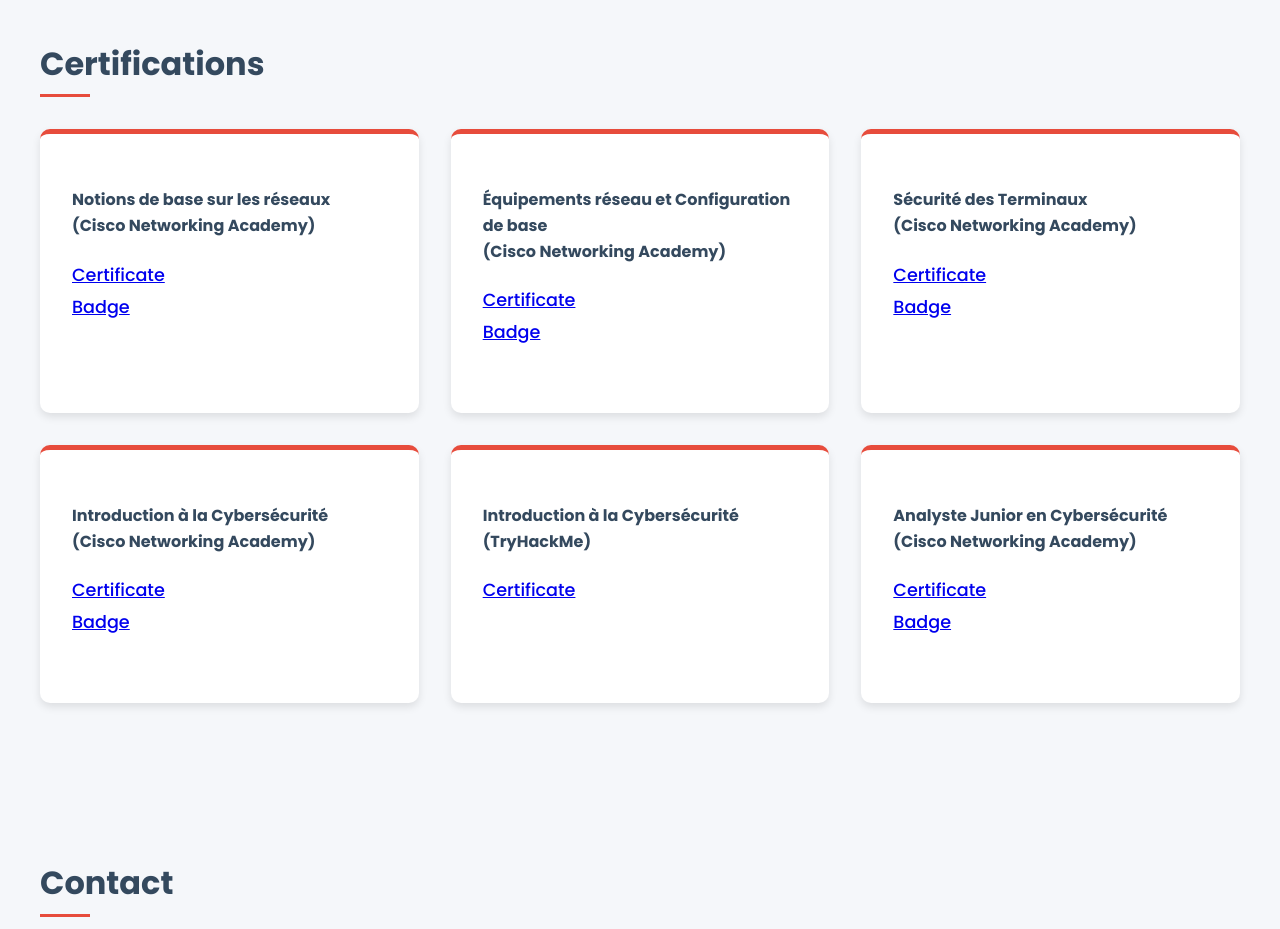
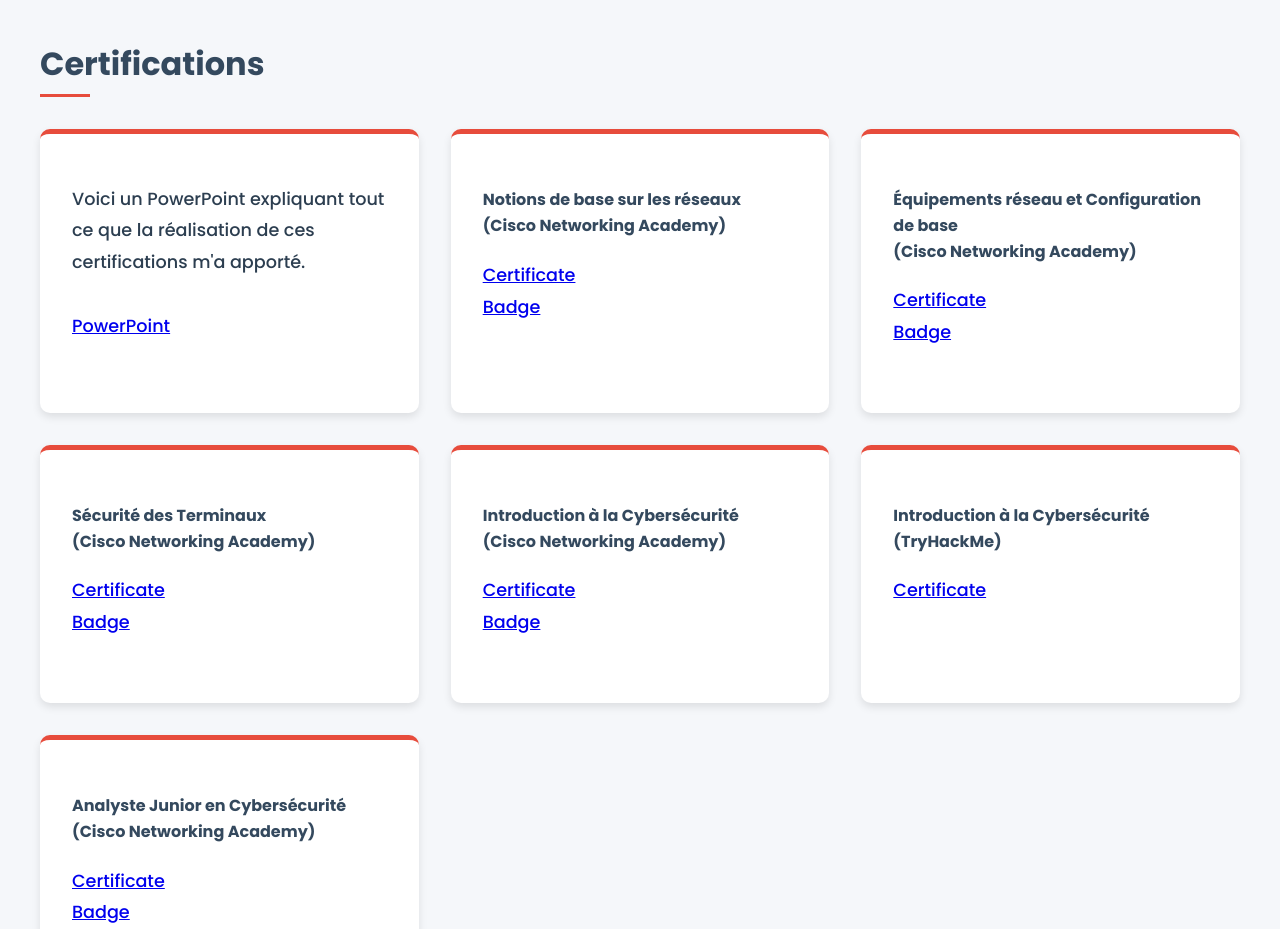
Before and after one commit to Shyllul/Portefolio-v3, a plain HTML site: page index.html in a window 1280 px wide. Shown: the part 2360-3289 px from the top of the page. Drawn offline with Linux system fonts and the light colour scheme.

Commit message:
Update index.html

```diff
--- a/index.html
+++ b/index.html
@@ -295,7 +295,13 @@
     <section id="certifications">
         <h2>Certifications</h2>
         <div class="container">
+
+             <div class="card">
+                    <p>Voici un PowerPoint expliquant tout ce que la réalisation de ces certifications m'a apporté.</p>
+                    <p><a href="https://www.canva.com/design/DAGl8hZG7kA/ypSbYnDyFx2Z93ZSTTk3kQ/edit?utm_content=DAGl8hZG7kA&utm_campaign=designshare&utm_medium=link2&utm_source=sharebutton">PowerPoint</a></p>
+                </div>
             <div class="card">
+
                 <h4>Notions de base sur les réseaux <br>(Cisco Networking Academy)</h4>
                 <p>
                     <a href="documents/networking-basics.pdf" target="_blank">Certificate</a><br>
```
